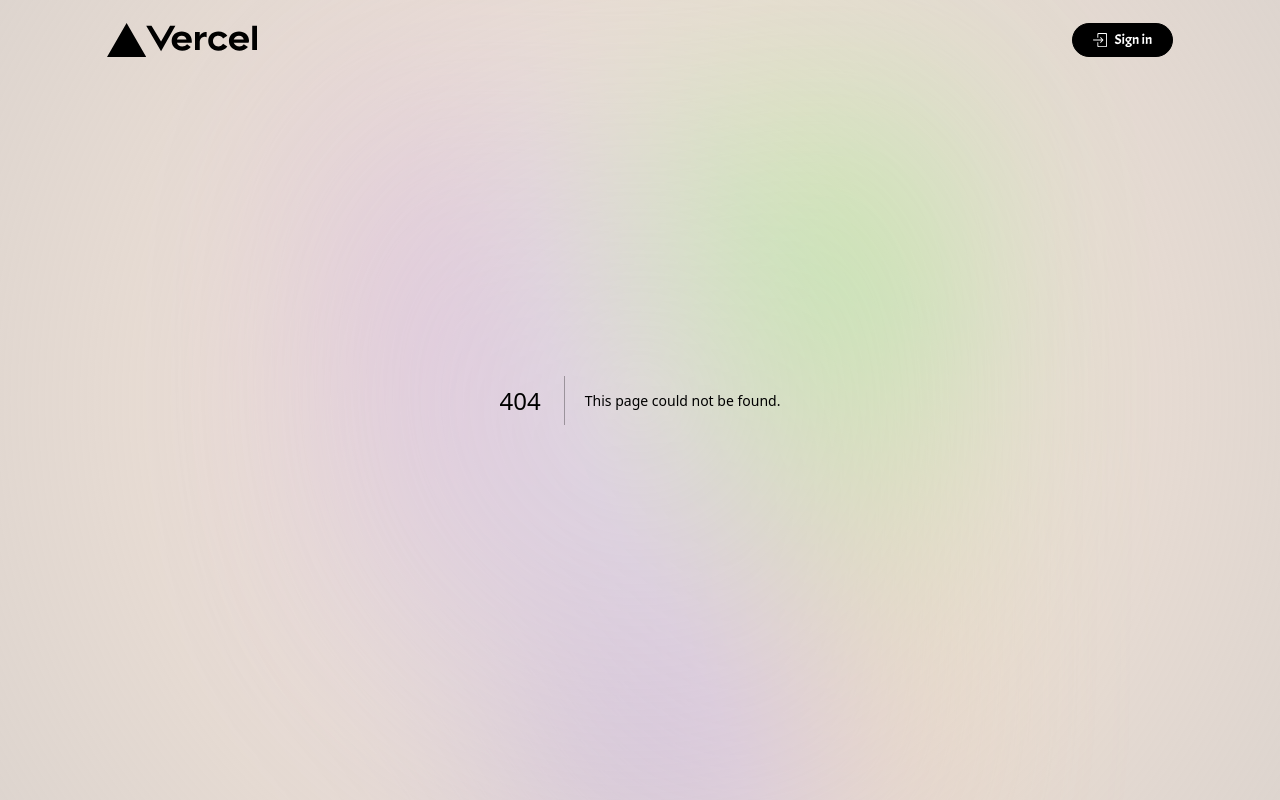
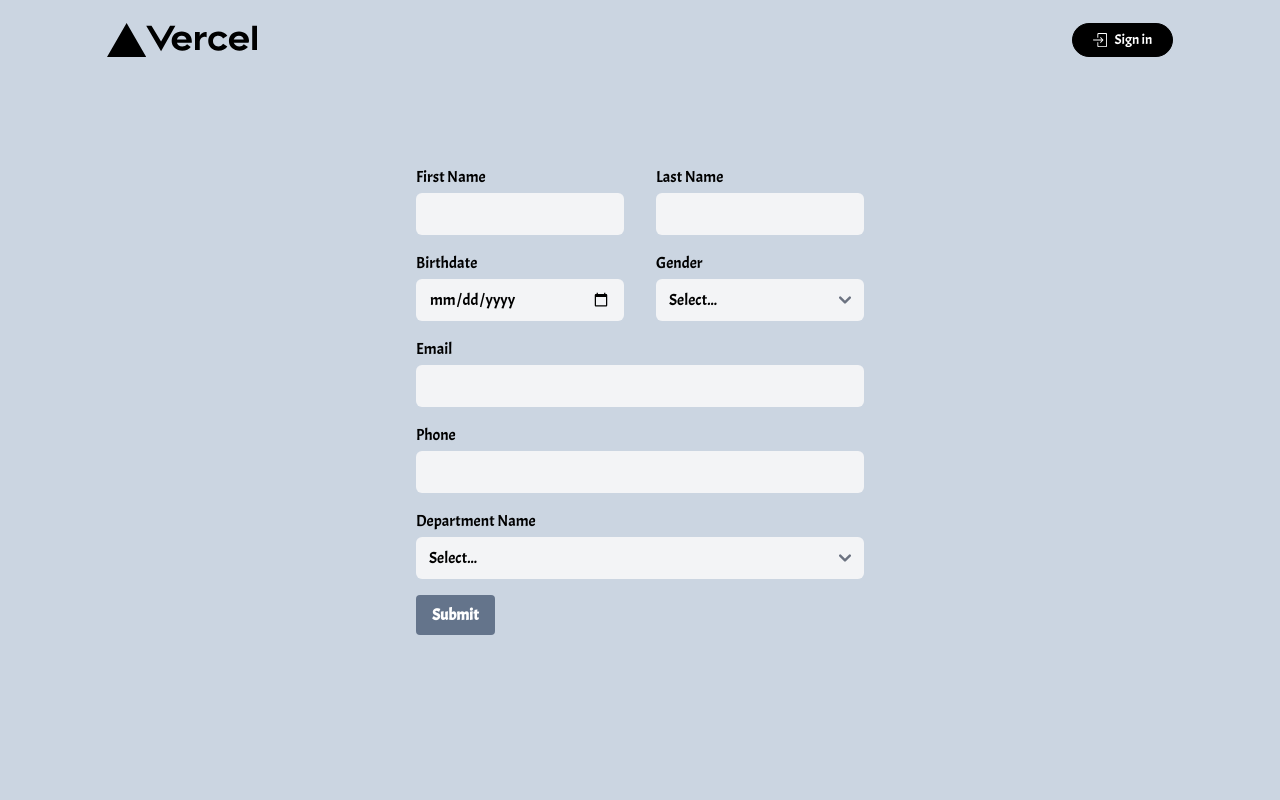
Before and after one commit to EmreeOzturk/student-record-system-app, a Next.js app: page /admin/add-instructor in a window 1280 px wide. Before the commit this address had no page. Built offline with nearby package versions, Linux system fonts and the light colour scheme.

Commit message:
client requirements finished

```diff
--- /dev/null
+++ b/app/admin/add-instructor/page.tsx
@@ -0,0 +1,157 @@
+// add instructor page
+'use client';
+import { useState } from 'react';
+
+const AddInstructor = () => {
+  const [formData, setFormData] = useState({
+    first_name: '',
+    last_name: '',
+    birth_date: Date(),
+    gender: '',
+    email: '',
+    phone: '',
+    department_id: 0,
+  });
+  console.log(formData);
+  const submitHandler = async (e: React.FormEvent<HTMLFormElement>) => {
+    e.preventDefault();
+    console.log(formData);
+    await fetch('/api/createInstructor', {
+      method: 'POST',
+      headers: {
+        'Content-Type': 'application/json',
+      },
+      body: JSON.stringify(formData),
+    });
+  };
+
+  return (
+    <div className="flex justify-center items-center w-screen h-screen bg-slate-300">
+      <form onSubmit={submitHandler} className="w-full max-w-lg p-4 space-y-4">
+        <div className="flex flex-wrap">
+          <label
+            className="block w-full sm:w-1/2 pr-4 pl-4"
+            htmlFor="firstName"
+          >
+            First Name
+            <input
+              className="mt-1 block w-full rounded-md bg-gray-100 border-transparent focus:border-gray-500 focus:bg-white focus:ring-0"
+              type="text"
+              id="firstName"
+              value={formData.first_name}
+              onChange={(e) =>
+                setFormData({ ...formData, first_name: e.target.value })
+              }
+            />
+          </label>
+          <label className="block w-full sm:w-1/2 pl-4 pr-4" htmlFor="lastName">
+            Last Name
+            <input
+              className="mt-1 block w-full rounded-md bg-gray-100 border-transparent focus:border-gray-500 focus:bg-white focus:ring-0"
+              type="text"
+              id="lastName"
+              value={formData.last_name}
+              onChange={(e) =>
+                setFormData({ ...formData, last_name: e.target.value })
+              }
+            />
+          </label>
+        </div>
+        <div className="flex flex-wrap">
+          <label
+            className="block w-full sm:w-1/2 pr-4 pl-4"
+            htmlFor="birthdate"
+          >
+            Birthdate
+            <input
+              className="mt-1 block w-full rounded-md bg-gray-100 border-transparent focus:border-gray-500 focus:bg-white focus:ring-0"
+              type="date"
+              id="birthdate"
+              value={formData.birth_date}
+              onChange={(e) =>
+                setFormData({ ...formData, birth_date: e.target.value })
+              }
+            />
+          </label>
+          <label className="block w-full sm:w-1/2 pl-4 pr-4" htmlFor="gender">
+            Gender
+            <select
+              className="mt-1 block w-full rounded-md bg-gray-100 border-transparent focus:border-gray-500 focus:bg-white focus:ring-0"
+              id="gender"
+              value={formData.gender}
+              onChange={(e) =>
+                setFormData({
+                  ...formData,
+                  gender: e.target.value,
+                })
+              }
+            >
+              <option value="">Select...</option>
+              <option value="m">Male</option>
+              <option value="f">Female</option>
+            </select>
+          </label>
+        </div>
+        <label className="block w-full pr-4 pl-4" htmlFor="email">
+          Email
+          <input
+            className="mt-1 block w-full rounded-md bg-gray-100 border-transparent focus:border-gray-500 focus:bg-white focus:ring-0"
+            type="email"
+            id="email"
+            value={formData.email}
+            onChange={(e) =>
+              setFormData({
+                ...formData,
+                email: e.target.value,
+              })
+            }
+          />
+        </label>
+        <label className="block w-full pr-4 pl-4" htmlFor="phone">
+          Phone
+          <input
+            className="mt-1 block w-full rounded-md bg-gray-100 border-transparent focus:border-gray-500 focus:bg-white focus:ring-0"
+            type="tel"
+            id="phone"
+            value={formData.phone}
+            onChange={(e) =>
+              setFormData({
+                ...formData,
+                phone: e.target.value,
+              })
+            }
+          />
+        </label>
+        <label className="block w-full pr-4 pl-4" htmlFor="department_id">
+          Department Name
+          <select
+            className="mt-1 block w-full rounded-md bg-gray-100 border-transparent focus:border-gray-500 focus:bg-white focus:ring-0"
+            id="department_id"
+            value={formData.department_id}
+            onChange={(e) =>
+              setFormData({
+                ...formData,
+                department_id: parseInt(e.target.value),
+              })
+            }
+          >
+            <option value="">Select...</option>
+            <option value="1">Computer Engineering</option>
+            <option value="2">Machine Engineering</option>
+            <option value="3">Chemical Engineering</option>
+          </select>
+        </label>
+        <div className="block w-full pr-4 pl-4">
+          <button
+            className="w-full sm:w-auto block bg-slate-500 hover:bg-slate-700 text-white font-bold py-2 px-4 rounded"
+            type="submit"
+          >
+            Submit
+          </button>
+        </div>
+      </form>
+    </div>
+  );
+};
+
+export default AddInstructor;
--- /dev/null
+++ b/app/admin/page.tsx
@@ -0,0 +1,26 @@
+import React from 'react';
+import { AiOutlineUserAdd } from 'react-icons/ai';
+import { GrView } from 'react-icons/gr';
+import Link from 'next/link';
+const AdminPage = () => {
+  return (
+    <div className="flex justify-center items-center h-screen w-screen bg-gray-400 gap-10">
+      <Link
+        href="/admin/add-instructor"
+        className="flex justify-center border border-gray-500 items-center hover:scale-105 transition-all flex-col h-40 w-40 rounded-lg bg-transparent cursor-pointer"
+      >
+        <AiOutlineUserAdd size={50} />
+        Add Instructor
+      </Link>
+      <Link
+        href="/admin/students"
+        className="flex justify-center border border-gray-500 items-center hover:scale-105 flex-col transition-all h-40 w-40 rounded-lg bg-transparent cursor-pointer"
+      >
+        <GrView size={50} />
+        View Students
+      </Link>
+    </div>
+  );
+};
+
+export default AdminPage;
--- /dev/null
+++ b/app/admin/students/page.tsx
@@ -0,0 +1,44 @@
+'use client';
+import { StudentAndHours } from '@/types';
+import React, { useEffect, useState } from 'react';
+
+const ViewStudents = () => {
+  const [data, setData] = useState([]);
+  useEffect(() => {
+    fetch('/api/getAllStudents')
+      .then((res) => res.json())
+      .then((data) => setData(data));
+
+    console.log(data);
+  }, []);
+
+  return (
+    <div className="flex justify-center items-center h-screen w-screen bg-gray-400 gap-10">
+      <table className="table-auto bg-white shadow-lg rounded-lg">
+        <thead>
+          <tr>
+            <th className="px-4 py-2 text-gray-600">ID</th>
+            <th className="px-4 py-2 text-gray-600">First Name</th>
+            <th className="px-4 py-2 text-gray-600">Last Name</th>
+            <th className="px-4 py-2 text-gray-600">Total Hours</th>
+          </tr>
+        </thead>
+        <tbody>
+          {data.map((student: StudentAndHours) => (
+            <tr
+              key={student.id}
+              className="text-center hover:bg-gray-100 transition duration-200 ease-in-out"
+            >
+              <td className="border px-4 py-2">{student.id}</td>
+              <td className="border px-4 py-2">{student.first_name}</td>
+              <td className="border px-4 py-2">{student.last_name}</td>
+              <td className="border px-4 py-2">{student.total_hours}</td>
+            </tr>
+          ))}
+        </tbody>
+      </table>
+    </div>
+  );
+};
+
+export default ViewStudents;
--- /dev/null
+++ b/app/api/createInstructor/route.ts
@@ -0,0 +1,18 @@
+import { PrismaClient } from '@prisma/client';
+import { NextResponse } from 'next/server';
+
+const prisma = new PrismaClient();
+
+export async function POST(req: Request) {
+  const body = await req.json().then((data) => {
+    return data;
+  });
+
+  const data = await prisma.$queryRaw`INSERT INTO instructors
+    (first_name, last_name, birth_date, gender ,email, phone, department_id)
+    VALUES (${body?.['first_name']}, ${body?.['last_name']},
+    ${new Date(body?.['birth_date'])}, ${body?.['gender']},
+     ${body?.['email']} , ${body?.['phone']}, ${body?.['department_id']})`;
+
+  return NextResponse.json(data);
+}
--- /dev/null
+++ b/app/api/getAllStudents/route.ts
@@ -0,0 +1,29 @@
+import { StudentAndHours } from '@/types';
+import { PrismaClient } from '@prisma/client';
+import { NextResponse } from 'next/server';
+import { parse } from 'path';
+
+const prisma = new PrismaClient();
+
+export async function GET(req: Request) {
+  const data: any = await prisma.$queryRaw`
+    SELECT students.id, students.first_name, students.last_name, SUM(courses.hours)
+    as total_hours
+    FROM students
+    JOIN student_courses ON students.id = student_courses.student_id
+    JOIN courses ON student_courses.course_id = courses.id
+    WHERE student_courses.semester = 1
+    GROUP BY students.id, students.first_name, students.last_name
+    `;
+
+  const response = data.map((student: StudentAndHours) => {
+    return {
+      id: student.id,
+      first_name: student.first_name,
+      last_name: student.last_name,
+      total_hours: Number(student.total_hours),
+    };
+  });
+
+  return NextResponse.json(response);
+}
```
Also changed, not shown: types.d.ts (+7 -0 lines), styles/globals.css (line endings or trailing spaces).
